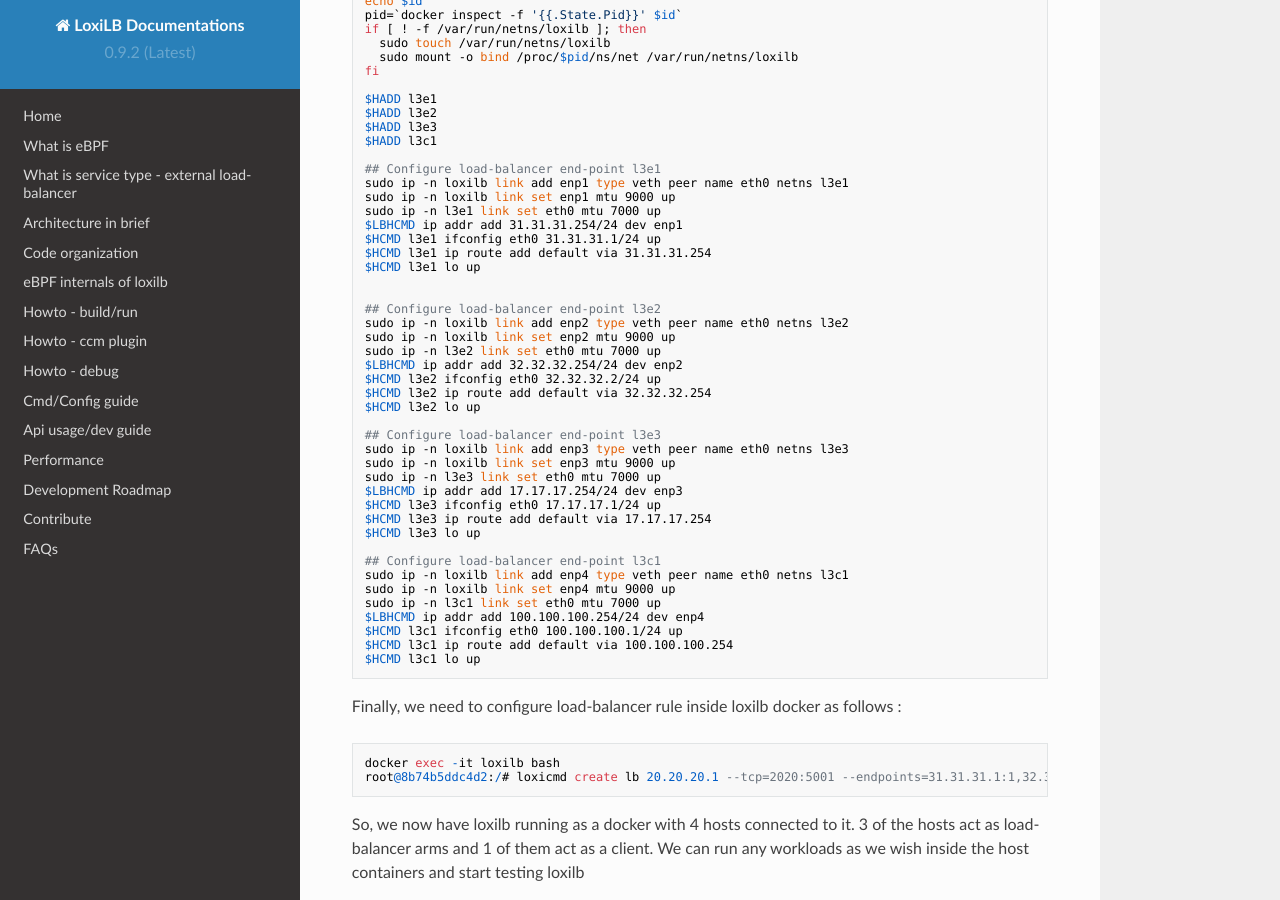
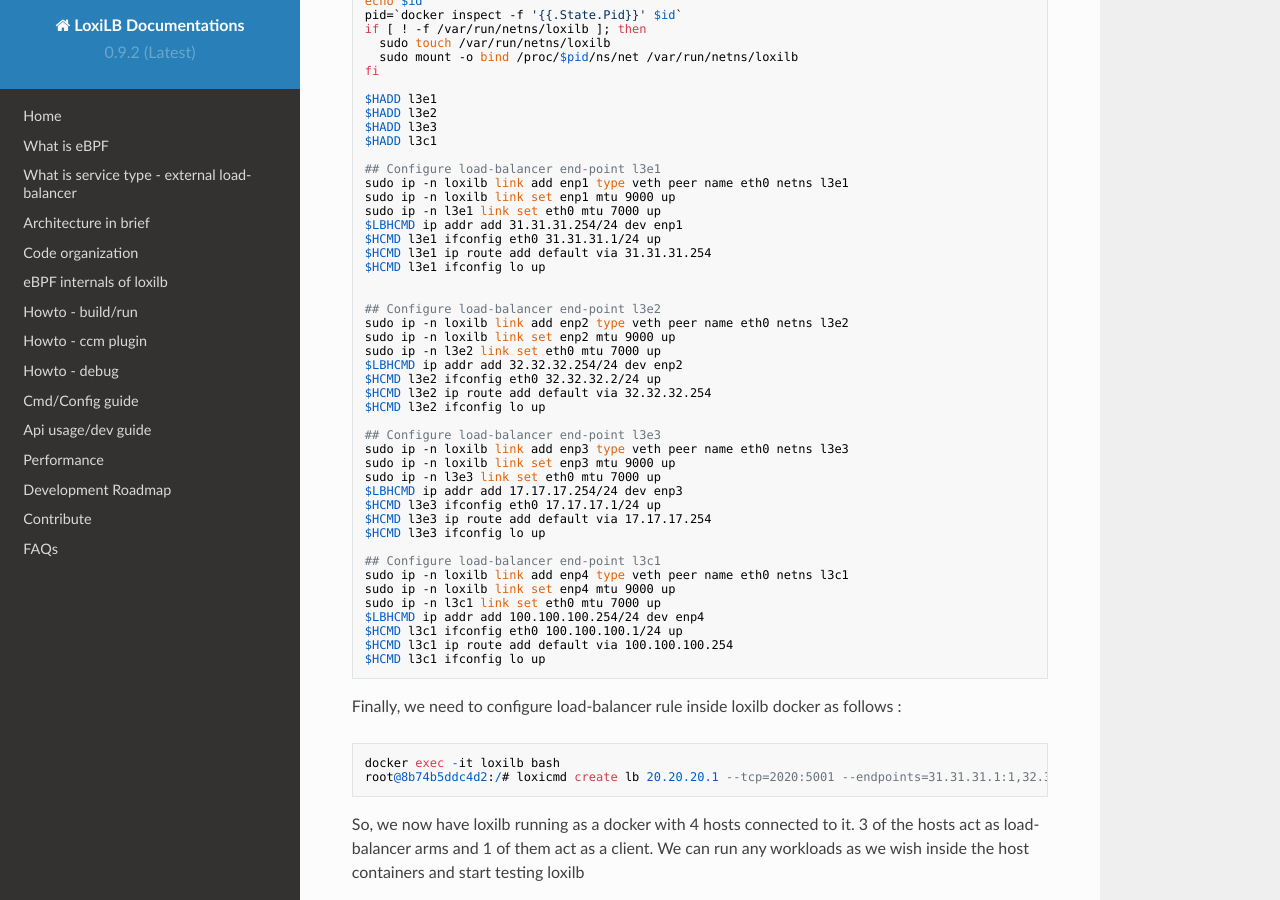
Before and after one commit to loxilb-io/loxilbdocs, an MkDocs documentation site: the page built from docs/simple_topo.md, in a window 1280 px wide and 900 px high, scrolled down 761 px. Built offline with MkDocs 1.6.1, drawn with Linux system fonts in a browser that asks for light colours; nearby versions of some CDN libraries.

Commit message:
Fixed typo

````diff
--- a/docs/simple_topo.md
+++ b/docs/simple_topo.md
@@ -52,7 +52,7 @@
 $LBHCMD ip addr add 31.31.31.254/24 dev enp1
 $HCMD l3e1 ifconfig eth0 31.31.31.1/24 up
 $HCMD l3e1 ip route add default via 31.31.31.254
-$HCMD l3e1 lo up
+$HCMD l3e1 ifconfig lo up
 
 
 ## Configure load-balancer end-point l3e2
@@ -62,7 +62,7 @@
 $LBHCMD ip addr add 32.32.32.254/24 dev enp2
 $HCMD l3e2 ifconfig eth0 32.32.32.2/24 up
 $HCMD l3e2 ip route add default via 32.32.32.254
-$HCMD l3e2 lo up
+$HCMD l3e2 ifconfig lo up
 
 ## Configure load-balancer end-point l3e3
 sudo ip -n loxilb link add enp3 type veth peer name eth0 netns l3e3
@@ -71,7 +71,7 @@
 $LBHCMD ip addr add 17.17.17.254/24 dev enp3
 $HCMD l3e3 ifconfig eth0 17.17.17.1/24 up
 $HCMD l3e3 ip route add default via 17.17.17.254
-$HCMD l3e3 lo up
+$HCMD l3e3 ifconfig lo up
 
 ## Configure load-balancer end-point l3c1
 sudo ip -n loxilb link add enp4 type veth peer name eth0 netns l3c1
@@ -80,7 +80,7 @@
 $LBHCMD ip addr add 100.100.100.254/24 dev enp4
 $HCMD l3c1 ifconfig eth0 100.100.100.1/24 up
 $HCMD l3c1 ip route add default via 100.100.100.254
-$HCMD l3c1 lo up
+$HCMD l3c1 ifconfig lo up
 ```
 
 Finally, we need to configure load-balancer rule inside loxilb docker as follows :
````
